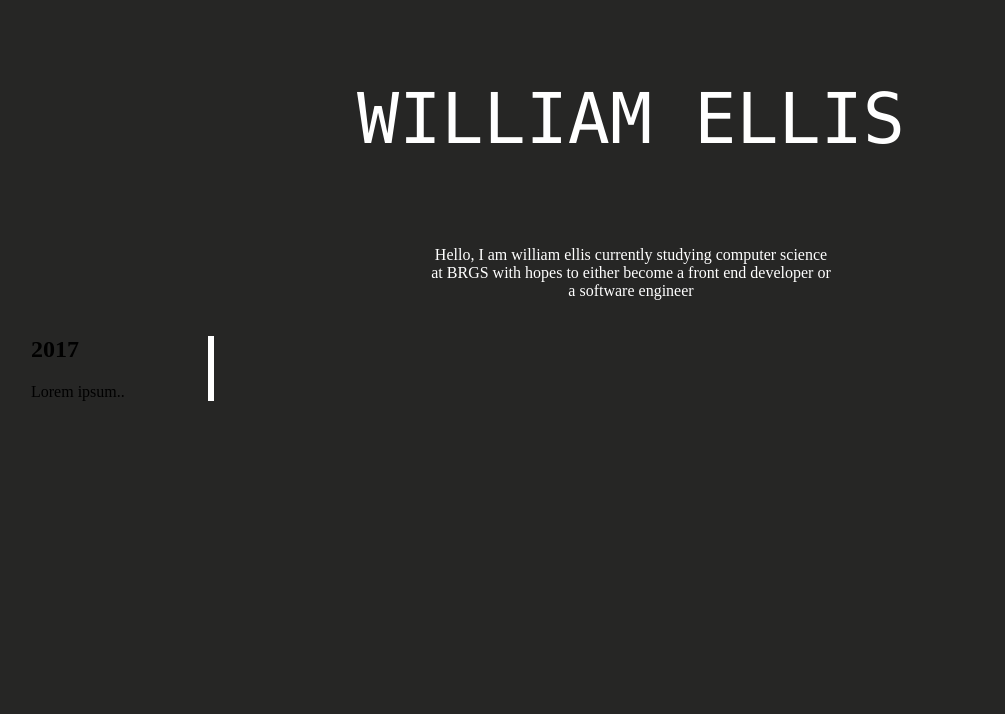
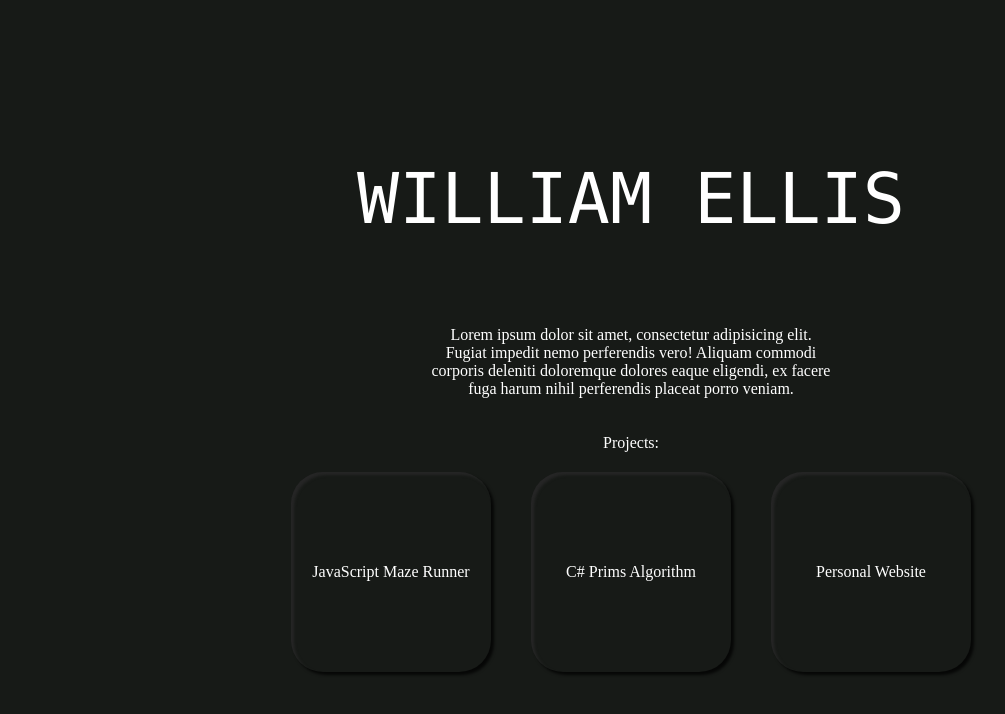
Before and after one commit to wfelliss/PersonalWebsite, a plain HTML site: page index.html in a window 1280 px wide. Shown: the whole page, without its empty margins (9-1014 px from the left). Drawn offline with Linux system fonts and the light colour scheme.

Commit message:
buttons complete with redirect - Heading and paragraph in correct spot

```diff
--- /dev/null
+++ b/ButtonPress.js
@@ -0,0 +1,6 @@
+document.getElementById("JavaScript-Maze-Game").onclick = function () {
+    window.open('https://github.com/wfelliss/NEA', '_blank');
+}
+document.getElementById("Personal-Website").onclick = function () {
+    window.open('https://github.com/wfelliss/PersonalWebsite', '_blank');
+}
--- a/index.html
+++ b/index.html
@@ -3,7 +3,7 @@
 <head>
     <link rel="stylesheet" href="style.css">
     <meta charset="UTF-8">
-    <title>Title</title>
+    <title>William Ellis</title>
 </head>
 <body>
 <div class="main">
@@ -11,19 +11,27 @@
         <p>WILLIAM ELLIS</p>
     </div>
     <div id="introduction">
-        <p>Hello, I am william ellis currently studying computer science at BRGS with hopes to either become a front end developer or a software engineer</p>
+        <p>Lorem ipsum dolor sit amet, consectetur adipisicing elit. Fugiat impedit nemo perferendis vero! Aliquam commodi corporis deleniti doloremque dolores eaque eligendi, ex facere fuga harum nihil perferendis placeat porro veniam.</p>
+    </div>
+    <div id="infoBoxHeading">
+        Projects:
+    </div>
+    <div class="projectContainer">
+
+        <div id="JavaScript-Maze-Game" class="infoBox">
+            JavaScript Maze Runner
+        </div>
+
+        <div class="infoBox">
+            C# Prims Algorithm
+        </div>
+        <div id="Personal-Website" class="infoBox">
+            Personal Website
+        </div>
+        <script src="ButtonPress.js"></script>
     </div>
 
 </div>
-<div class="timeline">
-    <div class="line"></div>
-    <div class="container">
-        <div class="content">
-            <h2>2017</h2>
-            <p>Lorem ipsum..</p>
-        </div>
-    </div>
 
-</div>
 </body>
 </html>
--- a/style.css
+++ b/style.css
@@ -1,41 +1,56 @@
 body{
-    background-color: #262625;
+    background-color: #171a17;
 }
 .main{
     display: flex;
     flex-direction: column;
     justify-content: center;
     align-items: center;
+    color: white;
+    padding: 80px 0;
 }
 #heading{
-    color: white;
+
     font-family: "Lucida Console", "Courier New", monospace;
     font-size: 70px;
 
 }
 #introduction{
-    padding-top: 0px;
+    padding-top: 0;
     text-align: center;
     width: 400px;
-    color: white;
+
     position: relative;
 }
 
-.timeline {
-    position: relative;
-    max-width: 1200px;
-    max-height: 1000px;
-    margin: 0 auto;
+#infoBoxHeading{
+    margin-top: 20px;
+    margin-bottom: 0;
+
 }
 
-/* The actual timeline (the vertical ruler) */
-.timeline::after {
-    content: '';
-    position: absolute;
-    width: 6px;
-    background-color: white;
-    top: 0;
-    bottom: 0;
-    left: 15%;
-    margin-left: -3px;
+
+.projectContainer{
+    display: flex;
+    flex-wrap: wrap;
+    justify-content: center;
+
+    max-width: 900px;
+
 }
+.infoBox{
+    display: flex;
+    justify-content: center;
+    align-items: center;
+    margin: 20px 20px 20px;
+    width: 200px;
+    height: 200px;
+    border: #262625;
+    border-radius: 2rem;
+    box-shadow: 3px 3px 3px 0px rgba(0,0,0,0.75) , inset 3px 3px 3px 0px rgba(38,38,38,1);
+    cursor: pointer;
+}
+.infoBox:hover{
+    box-shadow: 1px 1px 1px 0px rgba(0,0,0,0.75) , inset 1px 1px 1px 0px rgba(38,38,38,1);
+    transition: 200ms;
+}
```
